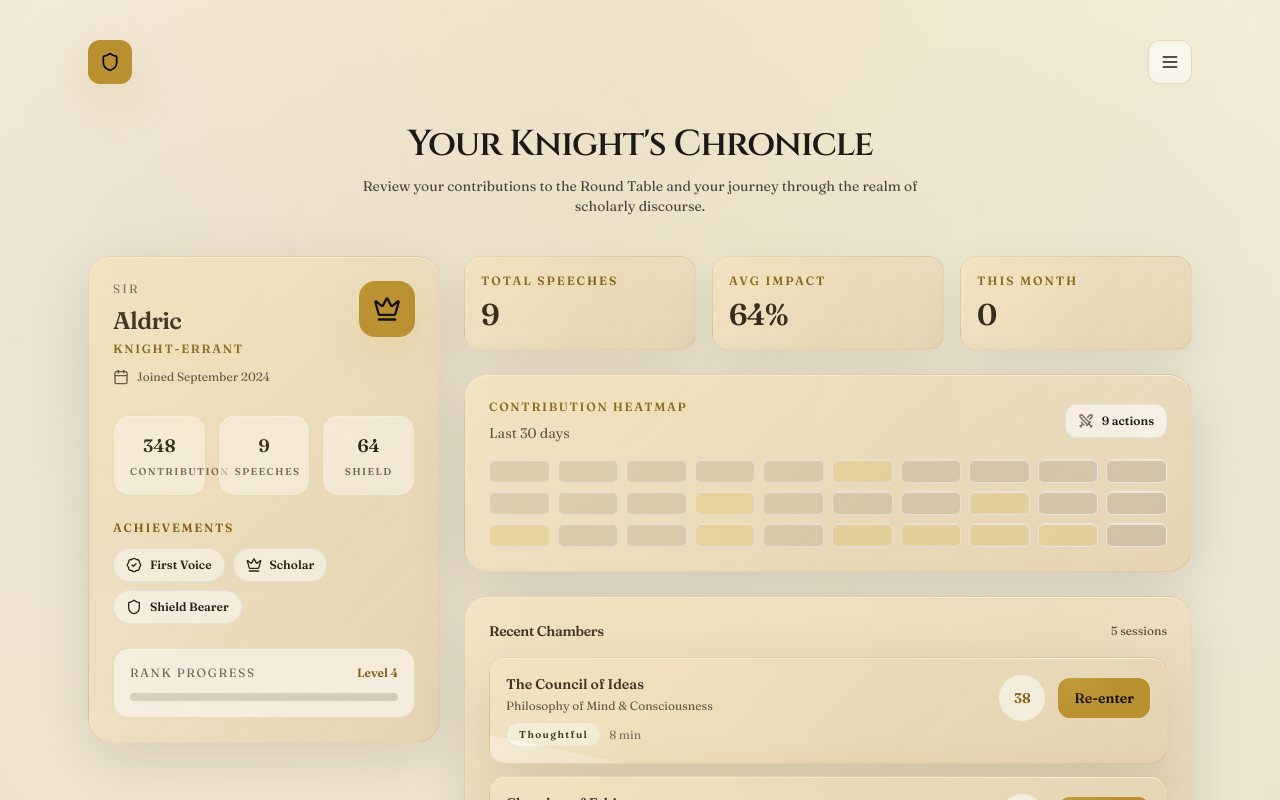
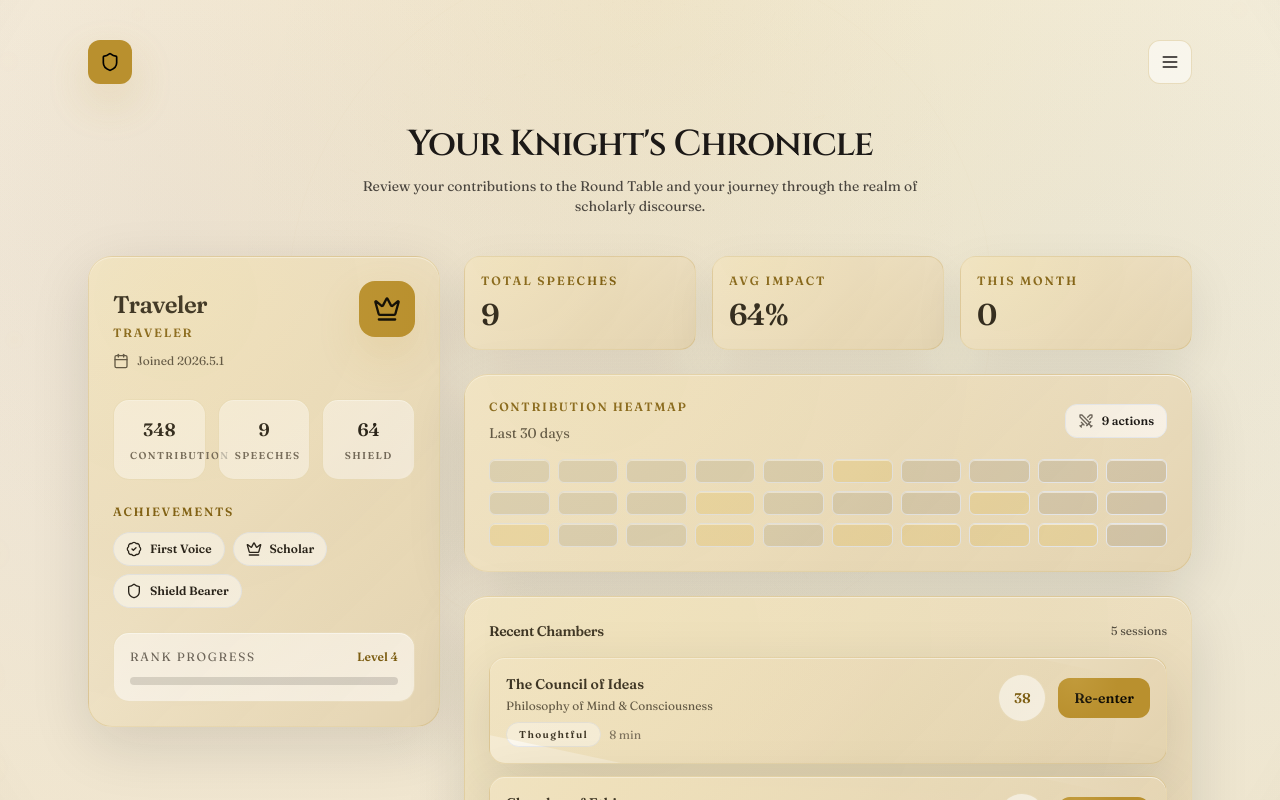
Before and after one commit to Strangefake-Ex/Strangefake-Ex.github.io, a React (Vite) app in the folder app/: page /profile in a window 1280 px wide. Shown: the top 800 px of the page. Built offline with nearby package versions, Linux system fonts and the light colour scheme.

Commit message:
名字和日期

```diff
--- a/app/src/pages/Profile.tsx
+++ b/app/src/pages/Profile.tsx
@@ -5,6 +5,7 @@ import { BadgeCheck, Calendar, Crown, Menu, Shield, Sparkles, Swords, Trophy } f
 import { createLocalPostRepository, type Post } from '@/repositories/postRepository'
 import { createLocalRoomRepository, type Room } from '@/repositories/roomRepository'
 import AppNavDrawer from '@/components/AppNavDrawer'
+import useAuthSession from '@/hooks/useAuthSession'
 
 type ChamberRow = {
   roomId: string
@@ -60,6 +61,7 @@ function monthsMatch(a: Date, b: Date) {
 }
 
 export default function Profile() {
+  const { session } = useAuthSession()
   const roomRepo = useMemo(() => createLocalRoomRepository(), [])
   const postRepo = useMemo(() => createLocalPostRepository(localStorage, { seedDemo: true }), [])
   const [drawerOpen, setDrawerOpen] = useState(false)
@@ -114,6 +116,12 @@ export default function Profile() {
     if (totalSpeeches >= 10) list.push({ label: 'Champion', icon: <Trophy className="h-4 w-4" /> })
     return list.slice(0, 6)
   }, [avgImpact, totalLikes, totalSpeeches])
+  const userNickname = session?.nickname || 'Traveler'
+  const joinDate = session?.createdAt ? new Date(session.createdAt) : new Date()
+  const joinYear = joinDate.getFullYear()
+  const joinMonth = joinDate.getMonth() + 1
+  const joinDay = joinDate.getDate()
+  const joinFullDate = `${joinYear}.${joinMonth}.${joinDay}`
 
   return (
     <main className="relative z-10 min-h-dvh bg-transparent font-body text-[#1c1917] rt-page">
@@ -151,12 +159,15 @@ export default function Profile() {
             <div className="rt-surface rt-gild rounded-3xl p-6">
               <div className="flex items-start justify-between gap-4">
                 <div>
-                  <div className="text-xs tracking-[0.18em] text-[#6b645c]">SIR</div>
-                  <div className="mt-2 text-2xl font-semibold tracking-tight text-[#1c1917]">Aldric</div>
-                  <div className="mt-1 text-xs font-semibold tracking-[0.14em] text-[#7a5b10]">KNIGHT-ERRANT</div>
+                  <div className="mt-2 text-2xl font-semibold tracking-tight text-[#1c1917]">
+                    {userNickname}
+                  </div>
+                  <div className="mt-1 text-xs font-semibold tracking-[0.14em] text-[#7a5b10]">
+                    {session?.nickname ? 'KNIGHT OF THE ROUND TABLE' : 'TRAVELER'}
+                  </div>
                   <div className="mt-3 inline-flex items-center gap-2 text-xs text-[#4b463f]">
                     <Calendar className="h-4 w-4" />
-                    Joined September 2024
+                    Joined {joinFullDate}
                   </div>
                 </div>
                 <div className="flex h-14 w-14 items-center justify-center rounded-2xl bg-[#b9902e] text-black shadow-[0_18px_44px_rgba(185,144,46,0.16)]">
```
